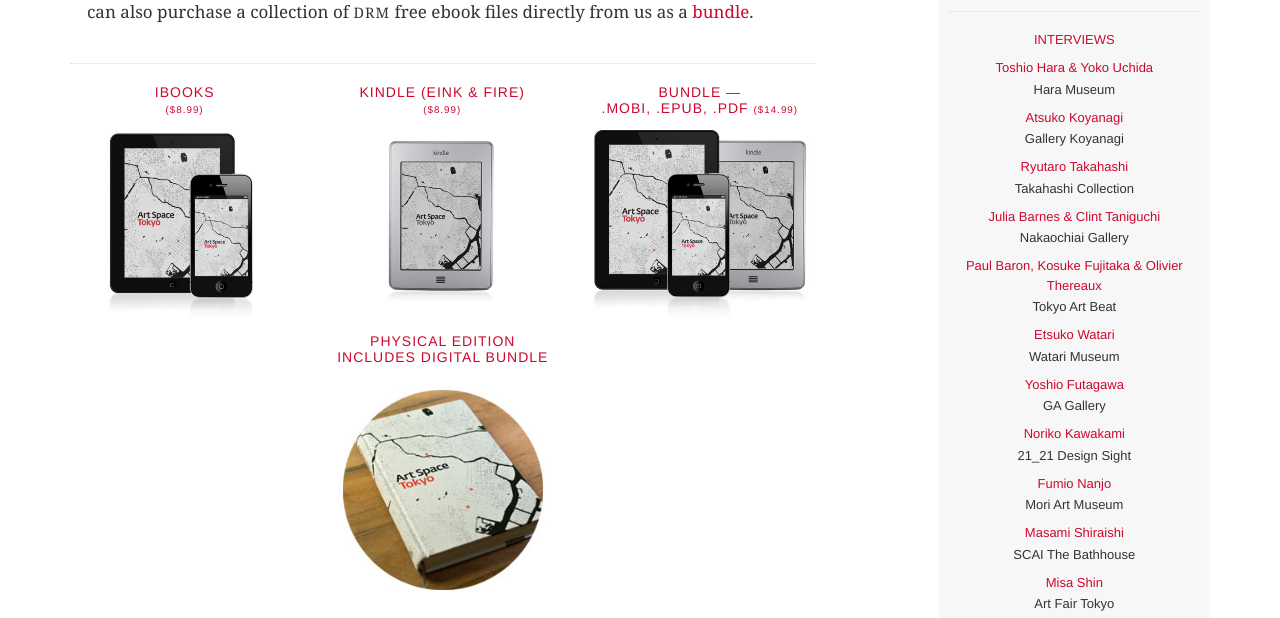
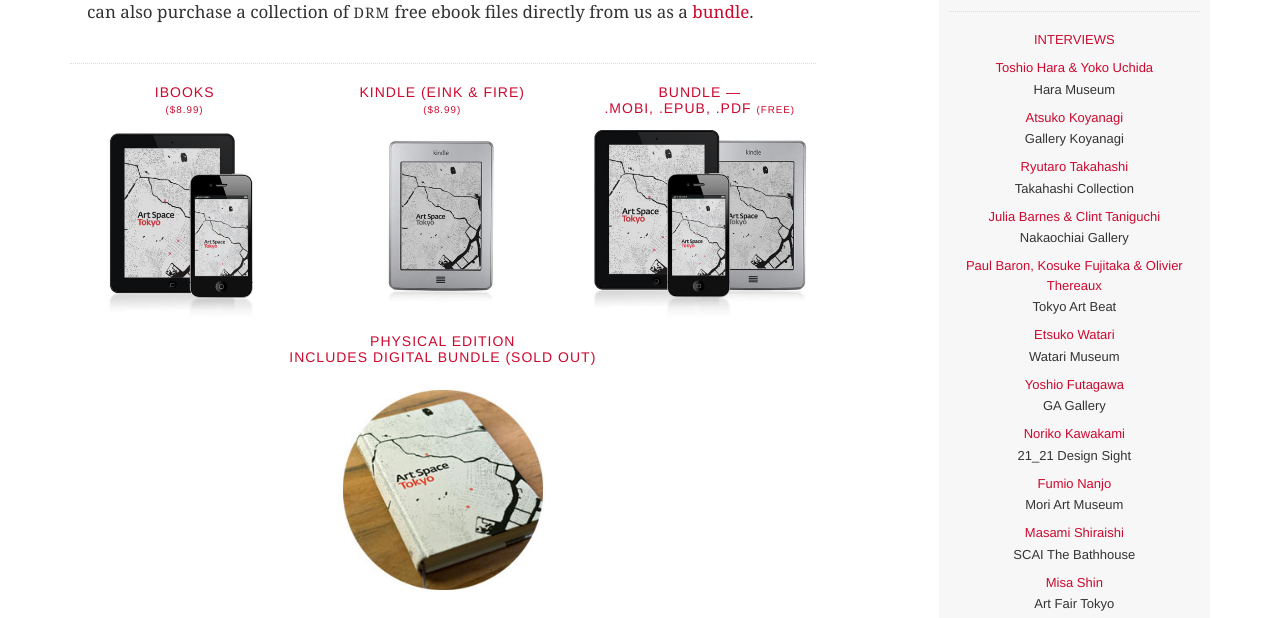
Before and after one commit to cmod/read.artsapcetokyo, a PHP site: page / in a window 1280 px wide. Shown: the part 894-1512 px from the top of the page. Run offline with PHP 8.4, Linux system fonts and the light colour scheme; some libraries are stand-ins or nearby versions; some web fonts are replaced.

Commit message:
freeing the bundle

```diff
--- a/index.php
+++ b/index.php
@@ -41,13 +41,13 @@
               </div>
               <div class="fourcol last">
                 <a href="<?=$bundlelink?>">
-                  <h3>Bundle —<br /> .mobi, .epub, .pdf <span>($14.99)</span></h3>
+                  <h3>Bundle —<br /> .mobi, .epub, .pdf <span>(FREE)</span></h3>
                   <img src="/images/misc/sales-all.jpg" />
                 </a>
               </div>
               <div class="twelvecol">
                 <a href="http://prepostbooks.com/physical/artspacetokyo/">
-                  <h3>Physical Edition<br /> Includes digital bundle</h3>
+                  <h3>Physical Edition<br /> Includes digital bundle (SOLD OUT)</h3>
                   <img src="/images/misc/physical_banner-circle-small-white.jpg" width="250" alt="Art Space Tokyo physical edition" />
                 </a>
               </div>
```
